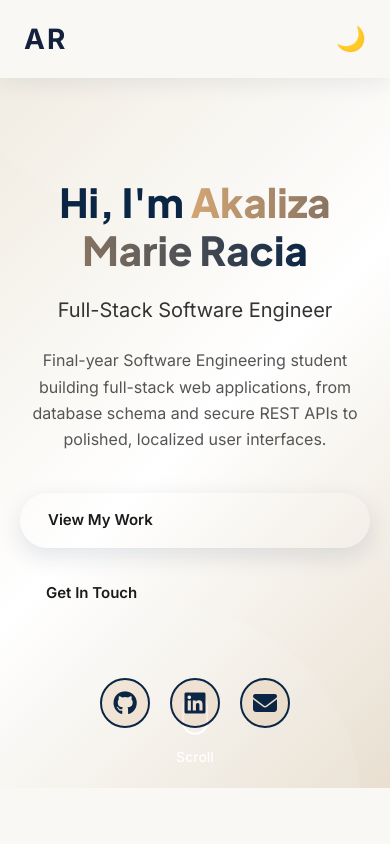
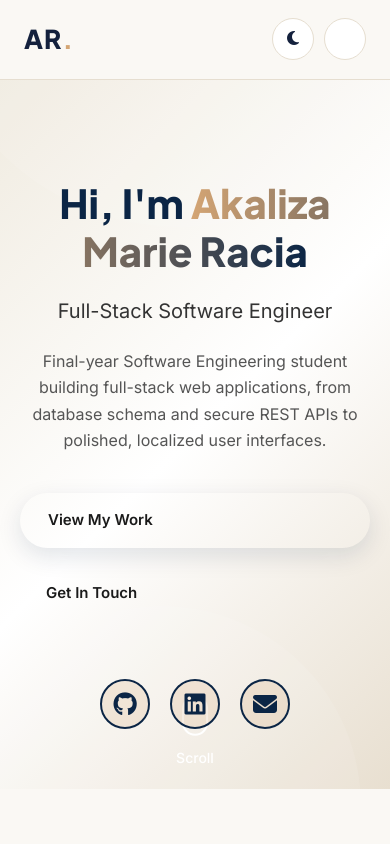
Before and after one commit to Racia22/AkalizaRacia, a React (Create React App) app: page / in a window 390 px wide. Shown: the top 844 px of the page. Built offline with nearby package versions, Linux system fonts and the light colour scheme.

Commit message:
Rework navigation bar
Highlight the section in view, add a blurred sticky bar on scroll, animate the mobile menu toggle, and replace the garbled theme emoji with sun and moon icons.

```diff
--- a/src/components/Navigation.js
+++ b/src/components/Navigation.js
@@ -1,37 +1,85 @@
-import React, { useState } from 'react';
+import React, { useEffect, useState } from 'react';
 import '../styles/Navigation.css';
+
+const links = [
+  { id: 'home', label: 'Home' },
+  { id: 'about', label: 'About' },
+  { id: 'experience', label: 'Experience' },
+  { id: 'skills', label: 'Skills' },
+  { id: 'projects', label: 'Projects' },
+  { id: 'education', label: 'Education' },
+  { id: 'contact', label: 'Contact' }
+];
 
 function Navigation({ darkMode, toggleDarkMode }) {
   const [isOpen, setIsOpen] = useState(false);
+  const [scrolled, setScrolled] = useState(false);
+  const [active, setActive] = useState('home');
 
-  const toggleMenu = () => {
-    setIsOpen(!isOpen);
-  };
+  useEffect(() => {
+    const onScroll = () => setScrolled(window.scrollY > 20);
+    onScroll();
+    window.addEventListener('scroll', onScroll, { passive: true });
+    return () => window.removeEventListener('scroll', onScroll);
+  }, []);
+
+  // Highlight the link for the section currently in view
+  useEffect(() => {
+    const observer = new IntersectionObserver(
+      entries => {
+        entries.forEach(entry => {
+          if (entry.isIntersecting) setActive(entry.target.id);
+        });
+      },
+      { rootMargin: '-45% 0px -50% 0px' }
+    );
+    links.forEach(({ id }) => {
+      const section = document.getElementById(id);
+      if (section) observer.observe(section);
+    });
+    return () => observer.disconnect();
+  }, []);
 
   return (
-    <nav className="navbar">
+    <nav className={`navbar ${scrolled ? 'scrolled' : ''}`}>
       <div className="container">
         <div className="nav-wrapper">
-          <div className="logo">AR</div>
-
-          <button className="menu-toggle" onClick={toggleMenu}>
-            <span></span>
-            <span></span>
-            <span></span>
-          </button>
+          <a href="#home" className="logo">AR<span>.</span></a>
 
           <ul className={`nav-menu ${isOpen ? 'active' : ''}`}>
-            <li><a href="#home" onClick={() => setIsOpen(false)}>Home</a></li>
-            <li><a href="#about" onClick={() => setIsOpen(false)}>About</a></li>
-            <li><a href="#skills" onClick={() => setIsOpen(false)}>Skills</a></li>
-            <li><a href="#projects" onClick={() => setIsOpen(false)}>Projects</a></li>
-            <li><a href="#education" onClick={() => setIsOpen(false)}>Education</a></li>
-            <li><a href="#contact" onClick={() => setIsOpen(false)}>Contact</a></li>
+            {links.map(({ id, label }) => (
+              <li key={id}>
+                <a
+                  href={`#${id}`}
+                  className={active === id ? 'current' : ''}
+                  onClick={() => setIsOpen(false)}
+                >
+                  {label}
+                </a>
+              </li>
+            ))}
           </ul>
 
-          <button className="theme-toggle" onClick={toggleDarkMode} title="Toggle theme">
-            {darkMode ? '☀️' : '🌙'}
-          </button>
+          <div className="nav-actions">
+            <button
+              className="theme-toggle"
+              onClick={toggleDarkMode}
+              aria-label={darkMode ? 'Switch to light mode' : 'Switch to dark mode'}
+              title="Toggle theme"
+            >
+              <i className={darkMode ? 'fas fa-sun' : 'fas fa-moon'}></i>
+            </button>
+            <button
+              className={`menu-toggle ${isOpen ? 'active' : ''}`}
+              onClick={() => setIsOpen(!isOpen)}
+              aria-label="Toggle menu"
+              aria-expanded={isOpen}
+            >
+              <span></span>
+              <span></span>
+              <span></span>
+            </button>
+          </div>
         </div>
       </div>
     </nav>
--- a/src/styles/Navigation.css
+++ b/src/styles/Navigation.css
@@ -2,161 +2,156 @@
 .navbar {
   position: sticky;
   top: 0;
-  background-color: var(--bg-white);
-  box-shadow: var(--shadow);
-  padding: 1rem 0;
   z-index: 1000;
-  transition: all 0.3s ease;
+  padding: 18px 0;
+  background-color: transparent;
+  transition: background-color 0.3s ease, box-shadow 0.3s ease, padding 0.3s ease;
 }
 
-.dark-mode .navbar {
-  background-color: #0b2545;
-  box-shadow: 0 4px 15px rgba(0, 0, 0, 0.3);
+.navbar.scrolled {
+  padding: 12px 0;
+  background-color: color-mix(in srgb, var(--bg) 85%, transparent);
+  backdrop-filter: blur(12px);
+  -webkit-backdrop-filter: blur(12px);
+  box-shadow: 0 1px 0 var(--border);
 }
 
 .nav-wrapper {
   display: flex;
   justify-content: space-between;
   align-items: center;
-  flex-wrap: wrap;
+  gap: 24px;
 }
 
 .logo {
-  font-size: 28px;
-  font-weight: 700;
-  color: var(--primary-color);
-  letter-spacing: 2px;
-  transition: all 0.3s ease;
+  font-family: var(--font-heading);
+  font-size: 26px;
+  font-weight: 800;
+  color: var(--text);
+  text-decoration: none;
+  letter-spacing: 1px;
 }
 
-.dark-mode .logo {
-  color: #d4a574;
-}
-
-.logo:hover {
-  transform: scale(1.1);
-  text-shadow: 0 0 10px rgba(37, 99, 235, 0.3);
-}
-
-.dark-mode .logo:hover {
-  text-shadow: 0 0 10px rgba(212, 165, 116, 0.4);
+.logo span {
+  color: var(--gold);
 }
 
 .nav-menu {
   display: flex;
   list-style: none;
-  gap: 40px;
+  gap: 6px;
   align-items: center;
 }
 
 .nav-menu a {
-  color: var(--text-dark);
+  display: block;
+  padding: 8px 14px;
+  border-radius: 999px;
+  color: var(--muted);
   text-decoration: none;
+  font-size: 15px;
   font-weight: 500;
-  position: relative;
-  transition: color 0.3s ease;
+  transition: color 0.2s ease, background-color 0.2s ease;
 }
 
-.dark-mode .nav-menu a {
-  color: #e0e0e0;
+.nav-menu a:hover {
+  color: var(--text);
 }
 
-.nav-menu a::after {
-  content: '';
-  position: absolute;
-  bottom: -5px;
-  left: 0;
-  width: 0;
-  height: 2px;
-  background-color: var(--primary-color);
-  transition: width 0.3s ease;
+.nav-menu a.current {
+  color: var(--text);
+  background-color: var(--tag-bg);
 }
 
-.dark-mode .nav-menu a::after {
-  background-color: #d4a574;
-}
-
-.nav-menu a:hover::after {
-  width: 100%;
+.nav-actions {
+  display: flex;
+  align-items: center;
+  gap: 10px;
 }
 
 .theme-toggle {
-  background: none;
-  border: none;
-  font-size: 24px;
+  width: 42px;
+  height: 42px;
+  border-radius: 50%;
+  border: 1px solid var(--border);
+  background: var(--surface);
+  color: var(--text);
+  font-size: 16px;
   cursor: pointer;
-  transition: transform 0.3s ease;
+  transition: transform 0.3s ease, border-color 0.2s ease;
 }
 
 .theme-toggle:hover {
-  transform: scale(1.2) rotate(20deg);
+  transform: rotate(20deg);
+  border-color: var(--brand);
 }
 
 .menu-toggle {
   display: none;
   flex-direction: column;
-  background: none;
-  border: none;
+  justify-content: center;
+  gap: 5px;
+  width: 42px;
+  height: 42px;
+  padding: 0 10px;
+  border-radius: 50%;
+  border: 1px solid var(--border);
+  background: var(--surface);
   cursor: pointer;
-  gap: 6px;
 }
 
 .menu-toggle span {
-  width: 25px;
-  height: 3px;
-  background-color: var(--primary-color);
+  height: 2px;
+  background-color: var(--text);
   border-radius: 2px;
-  transition: all 0.3s ease;
+  transition: transform 0.3s ease, opacity 0.3s ease;
+}
+
+.menu-toggle.active span:nth-child(1) {
+  transform: translateY(7px) rotate(45deg);
+}
+
+.menu-toggle.active span:nth-child(2) {
+  opacity: 0;
+}
+
+.menu-toggle.active span:nth-child(3) {
+  transform: translateY(-7px) rotate(-45deg);
 }
 
 /* Responsive */
-@media (max-width: 768px) {
+@media (max-width: 900px) {
+  .navbar {
+    background-color: var(--bg);
+    box-shadow: 0 1px 0 var(--border);
+  }
+
   .nav-menu {
     position: absolute;
-    top: 70px;
+    top: 100%;
     left: 0;
     right: 0;
-    background-color: var(--bg-white);
     flex-direction: column;
+    align-items: stretch;
     gap: 0;
+    background-color: var(--bg);
     max-height: 0;
     overflow: hidden;
-    transition: max-height 0.3s ease;
-    padding: 0;
-  }
-
-  .dark-mode .nav-menu {
-    background-color: var(--bg-white);
+    transition: max-height 0.3s ease, padding 0.3s ease;
   }
 
   .nav-menu.active {
-    max-height: 400px;
-    padding: 20px 0;
-  }
-
-  .nav-menu li {
-    width: 100%;
+    max-height: 480px;
+    padding: 12px 24px 20px;
+    box-shadow: 0 12px 24px rgba(0, 0, 0, 0.08);
   }
 
   .nav-menu a {
-    display: block;
-    padding: 15px 20px;
-    border-bottom: 1px solid var(--border-color);
+    border-radius: 10px;
+    padding: 12px 16px;
   }
 
   .menu-toggle {
     display: flex;
   }
-
-  .menu-toggle.active span:nth-child(1) {
-    transform: rotate(45deg) translate(10px, 10px);
-  }
-
-  .menu-toggle.active span:nth-child(2) {
-    opacity: 0;
-  }
-
-  .menu-toggle.active span:nth-child(3) {
-    transform: rotate(-45deg) translate(7px, -7px);
-  }
 }
```
